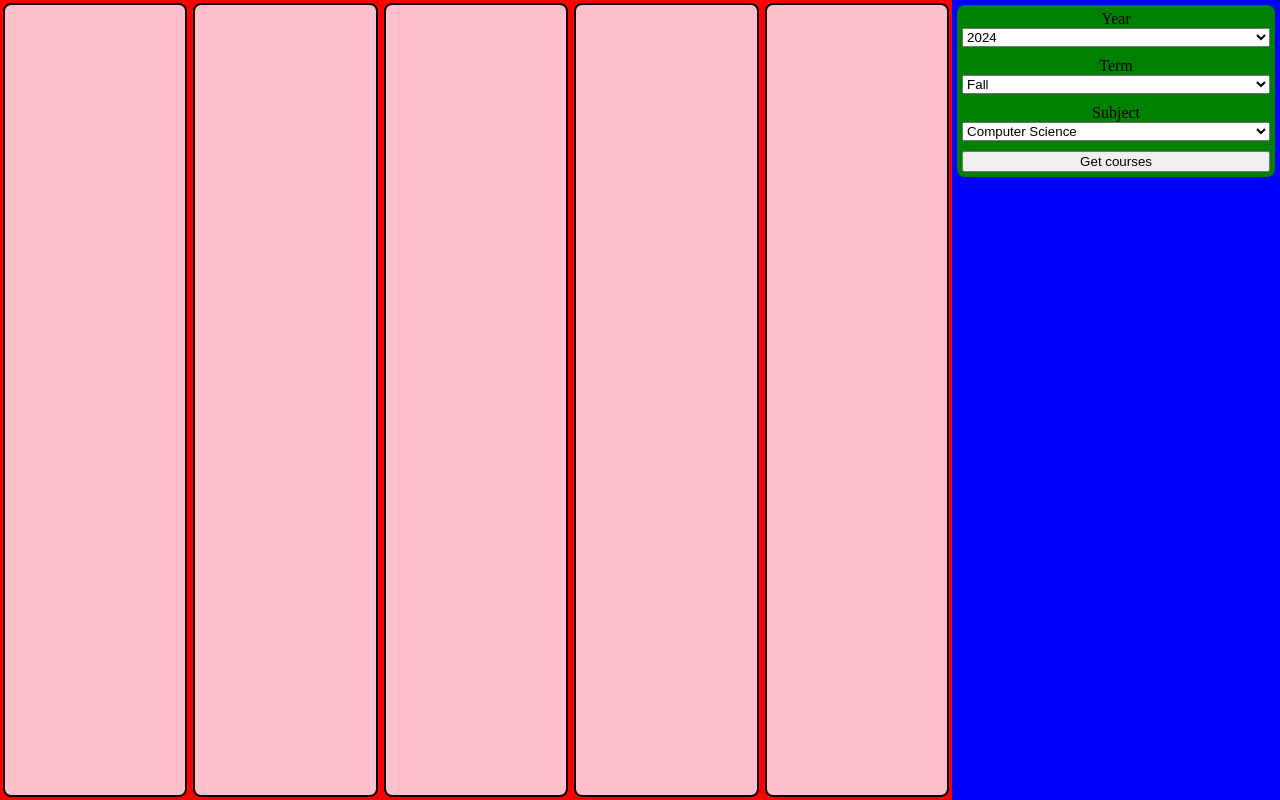
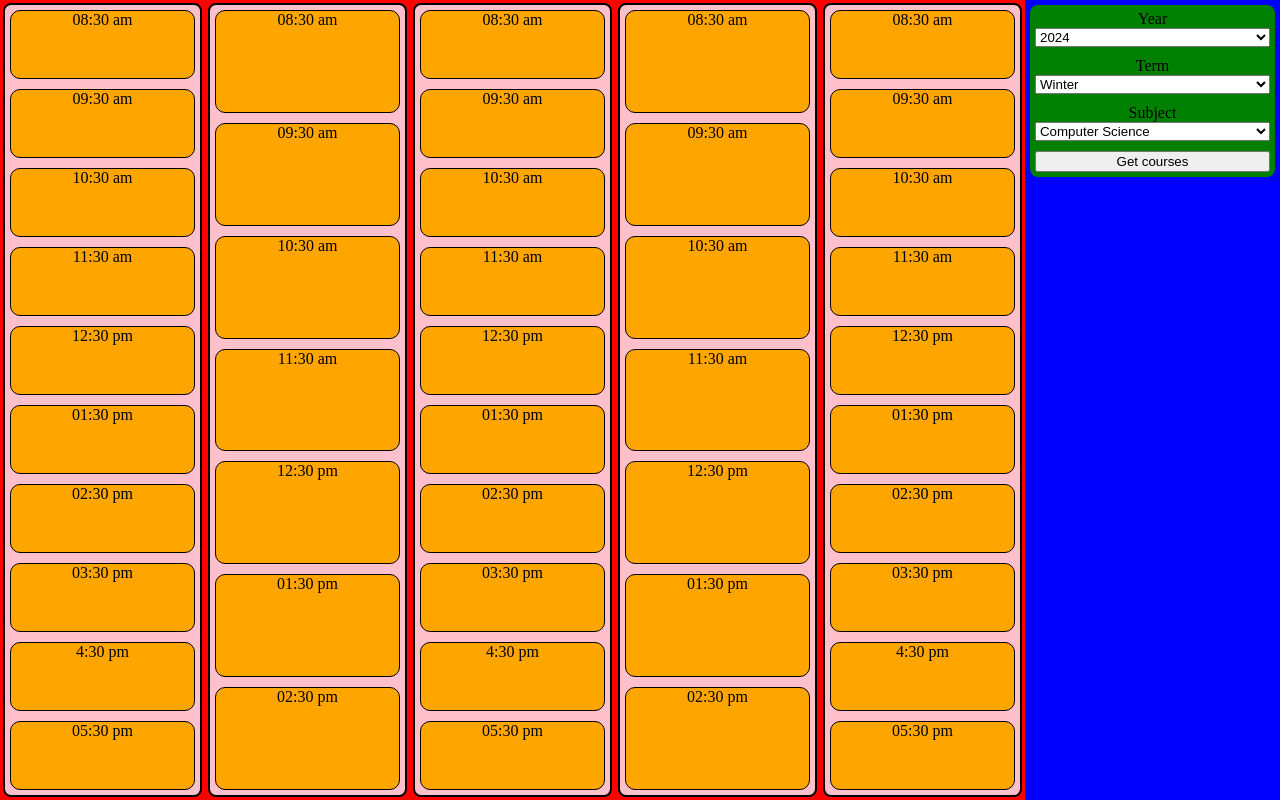
Before and after one commit to taj-brar/aurora_react, a React (Create React App) app: page / in a window 1280 px wide. Built offline with nearby package versions, Linux system fonts and the light colour scheme; what moment-range would draw is missing.

Commit message:
Course selecting
- Courses can now be selected from the list and will show in the corresponding slots in the week view (no conflict detection as of now)
- Disabled certain terms depending on selected year

```diff
--- a/src/App.css
+++ b/src/App.css
@@ -79,7 +79,7 @@ body {
 .course-list-flex-item {
   flex-grow: 0;
   margin: 5px;
-  padding: 8px;
+  padding: 0;
   border-radius: 8px;
   min-height: 110px;
   background-color: yellow;
@@ -108,3 +108,22 @@ p.course-details {
   overflow: hidden;
   text-overflow: ellipsis;
 }
+
+.DayContainer {
+  flex-basis: auto;
+  flex-grow: 1;
+  background-color: pink;
+  border: 2px solid black;
+  border-radius: 8px;
+  margin: 3px;
+  display: flex;
+  flex-direction: column;
+}
+
+.CourseSlot {
+  flex-grow: 1;
+  margin: 5px;
+  background-color: orange;
+  border: 1px solid black;
+  border-radius: 10px;
+}
--- a/src/App.js
+++ b/src/App.js
@@ -6,8 +6,13 @@ import RepeatedSession from './RepeatedSession.js';
 import YearSelector from './YearSelector.js';
 import TermSelector from "./TermSelector.js";
 import SubjectSelector from "./SubjectSelector.js";
+import DayContainer from './DayContainer.js';
+import {MWFSlots} from "./DayContainer.js";
+import {TRSlots} from "./DayContainer.js";
 
 class App extends React.Component {
+    disabledTerms = [];
+
     constructor(props) {
         super(props);
 
@@ -19,6 +24,8 @@ class App extends React.Component {
             chosenCourses: []
         }
 
+        this.updateDisabledTerms('2024');
+
         this.updateCourseList = this.updateCourseList.bind(this);
         this.unChooseCourse = this.unChooseCourse.bind(this);
         this.chooseCourse = this.chooseCourse.bind(this);
@@ -28,39 +35,45 @@ class App extends React.Component {
     }
 
     async updateCourseList() {
-        console.log("Update course list");
         await Utility.getCourses(this.state.year, this.state.term, this.state.subject)
             .then(data => RepeatedSession.CreateFromParsedDataSet(data))
             .then(courseList => {
-                this.setState({courses: courseList});
+                this.setState({
+                    courses: courseList,
+                    chosenCourses: []
+                });
             })
     }
 
     unChooseCourse(crn) {
-        console.log("\nunChose: " + crn);
         this.setState((oldState) => ({
             chosenCourses: oldState.chosenCourses.filter((c) => c.getCRN() !== crn)
         }), () => {
-            console.log(this.state.chosenCourses);
-            console.log("DONE --- unChose: " + crn);
         })
     }
 
     chooseCourse(crn) {
-        console.log("\nchose: " + crn);
         this.setState((oldState) => ({
             chosenCourses: oldState.chosenCourses.concat(oldState.courses.filter((c) => c.getCRN() === crn))
-        }), () => {
-            console.log(this.state.chosenCourses);
-            console.log("DONE --- chose: " + crn);
-        });
+        }), () => {});
 
+    }
+
+    updateDisabledTerms(year) {
+        this.disabledTerms = [];
+        if (year === '2020')
+            this.disabledTerms.push('Fall');
+        else if (year === '2024') {
+            this.disabledTerms.push('Summer');
+            this.disabledTerms.push('Fall');
+        }
     }
 
     setYear(newYear) {
         this.setState({
             year: newYear
         })
+        this.updateDisabledTerms(newYear)
     }
 
     setTerm(newTerm) {
@@ -78,17 +91,21 @@ class App extends React.Component {
     render() {
         const coursesList = this.state.courses.map((course) =>
                 <Course key={`${course.getCRN()} ${course.getTerm()}`} course={course} unChooseCourse={this.unChooseCourse} chooseCourse={this.chooseCourse}/>);
+        const mondayCourses = this.state.chosenCourses.filter(course => course.isOnMonday());
+        const tuesdayCourses = this.state.chosenCourses.filter(course => course.isOnTuesday());
+        const wednesdayCourses = this.state.chosenCourses.filter(course => course.isOnWednesday())
+        const thursdayCourses = this.state.chosenCourses.filter(course => course.isOnThursday());
+        const fridayCourses = this.state.chosenCourses.filter(course => course.isOnFriday());
 
         return (
-
             <div className="App main-flex-container">
 
                 <div className="week-flex-container">
-                    <div className="day-flex-container"></div>
-                    <div className="day-flex-container"></div>
-                    <div className="day-flex-container"></div>
-                    <div className="day-flex-container"></div>
-                    <div className="day-flex-container"></div>
+                    <DayContainer key={mondayCourses.length + 'M'} courses={mondayCourses} numSlots={MWFSlots}/>
+                    <DayContainer key={tuesdayCourses.length + 'T'} courses={tuesdayCourses} numSlots={TRSlots}/>
+                    <DayContainer key={wednesdayCourses.length + 'W'} courses={wednesdayCourses} numSlots={MWFSlots}/>
+                    <DayContainer key={thursdayCourses.length + 'R'} courses={thursdayCourses} numSlots={TRSlots}/>
+                    <DayContainer key={fridayCourses.length + 'F'} courses={fridayCourses} numSlots={MWFSlots}/>
                 </div>
 
                 <div className="sidebar-flex-container">
@@ -108,7 +125,7 @@ class App extends React.Component {
                         <div className="menu-flex-item">
                             <label htmlFor="term">Term</label>
                             <br/>
-                            <TermSelector setTerm={this.setTerm}/>
+                            <TermSelector key={this.disabledTerms.toString()} setTerm={this.setTerm} disabledTerms={this.disabledTerms}/>
                         </div>
 
                         <div className="menu-flex-item">
--- a/src/Course.js
+++ b/src/Course.js
@@ -29,7 +29,7 @@ class Course extends React.Component {
 
     render() {
         const course = this.state.course;
-        const schedule = course.getSchedule() ? course.getSchedule()["0"] : null;
+        const schedule = course.getSchedules() ? course.getSchedules()["0"] : null;
         const courseButtonStyle = {
             backgroundColor: this.state.chosen ? "#9e9ea3" : "#d0d0d7"
         }
--- /dev/null
+++ b/src/DayContainer.js
@@ -0,0 +1,44 @@
+import React from "react";
+import RepeatedSession from "./RepeatedSession.js";
+import './App.css'
+
+class DayContainer extends React.Component {
+    constructor(props) {
+        super(props);
+
+        this.state = {
+            courses: props.courses.sort(RepeatedSession.compareCourses),
+            numSlots: props.numSlots
+        }
+    }
+
+    render() {
+        let i = 0;
+        let displayedCourses = this.state.courses.flatMap(course => {
+            let slots = [];
+            while (course.getPrimarySchedule().getStartTime().localeCompare(slotStartTimes[i]) > 0) {
+                slots.push(<div className='CourseSlot'>{slotStartTimes[i]}</div>);
+                i++;
+            }
+            slots.push(<div className='CourseSlot'>{course.getCourseNumber()}</div>);
+            i++;
+            console.log('SLOTS:' + slots);
+            return slots;
+        });
+        while (displayedCourses.length < this.state.numSlots)
+            displayedCourses.push(<div className='CourseSlot'>{slotStartTimes[i++]}</div>)
+
+        return (
+            <div className='DayContainer'>
+                {displayedCourses}
+            </div>
+        );
+    }
+}
+
+const slotStartTimes = ['08:30 am', '09:30 am', '10:30 am', '11:30 am', '12:30 pm',
+    '01:30 pm', '02:30 pm', '03:30 pm', '4:30 pm', '05:30 pm'];
+
+export default DayContainer;
+export const MWFSlots = 10;
+export const TRSlots = 7;
--- a/src/MeetingTimes.js
+++ b/src/MeetingTimes.js
@@ -20,9 +20,9 @@ class MeetingTimes {
     // CONSTRUCTOR
     constructor(data) {
         this.#type = data.type;
-        this.#startTime = this.hasTimeInfo() ? moment(data.timeSlot.split(' - ')['0'], 'hh:mm a') : null;
-        this.#endTime = this.hasTimeInfo() ? moment(data.timeSlot.split(' - ')['1'], 'hh:mm a') : null;
-        this.#timeSlot = this.hasTimeInfo() ? moment.range(this.#startTime, this.#endTime) : null;
+        this.#startTime = data.timeSlot != null ? moment(data.timeSlot.split(' - ')['0'], 'hh:mm a') : null;
+        this.#endTime = data.timeSlot != null ? moment(data.timeSlot.split(' - ')['1'], 'hh:mm a') : null;
+        this.#timeSlot = data.timeSlot != null ? moment.range(this.#startTime, this.#endTime) : null;
         this.#days = data.days;
         this.#location = data.location;
         this.#dateRange = data.dateRange;
@@ -31,7 +31,7 @@ class MeetingTimes {
     }
 
     hasTimeInfo() {
-        return this.#type !== 'On-Line Study' && this.#type !== 'Project';
+        return this.#startTime != null && this.#endTime != null;
     }
 
     getType() {
@@ -70,10 +70,30 @@ class MeetingTimes {
         return this.#instructors;
     }
 
+    isOnMonday() {
+        return this.getDays() !== null ? this.getDays().includes('M') : false;
+    }
+
+    isOnTuesday() {
+        return this.getDays() !== null ? this.getDays().includes('T') : false;
+    }
+
+    isOnWednesday() {
+        return this.getDays() !== null ? this.getDays().includes('W') : false;
+    }
+
+    isOnThursday() {
+        return this.getDays() !== null ? this.getDays().includes('R') : false;
+    }
+
+    isOnFriday() {
+        return this.getDays() !== null ? this.getDays().includes('F') : false;
+    }
+
     isConflict(otherMeetingTime) {
         let dayOverlap = false;
         for (let i = 0; i < otherMeetingTime.#days; i++)
-            dayOverlap &= this.#days.contains(otherMeetingTime.#days.charAt(i));
+            dayOverlap &= this.#days.includes(otherMeetingTime.#days.charAt(i));
 
         return dayOverlap && this.#timeSlot.overlaps(otherMeetingTime.#timeSlot);
     }
--- a/src/RepeatedSession.js
+++ b/src/RepeatedSession.js
@@ -40,6 +40,7 @@ class RepeatedSession {
             : null;
     }
 
+    // INSTANCE METHODS
     getCourseName() {
         return this.#courseName;
     }
@@ -88,15 +89,45 @@ class RepeatedSession {
         return this.#campus;
     }
 
-    getSchedule() {
+    getSchedules() {
         return this.#schedule;
     }
 
+    getPrimarySchedule() {
+        return this.#schedule ? this.#schedule['0'] : null;
+    }
+
+    isOnMonday() {
+        return this.#schedule !== null ? this.#schedule['0'].isOnMonday(): false;
+    }
+
+    isOnTuesday() {
+        return this.#schedule !== null ? this.#schedule['0'].isOnTuesday(): false;
+    }
+
+    isOnWednesday() {
+        return this.#schedule !== null ? this.#schedule['0'].isOnWednesday(): false;
+    }
+
+    isOnThursday() {
+        return this.#schedule !== null ? this.#schedule['0'].isOnThursday(): false;
+    }
+
+    isOnFriday() {
+        return this.#schedule !== null ? this.#schedule['0'].isOnFriday(): false;
+    }
+
+    // CLASS METHODS
     static CreateFromParsedDataSet(parsedDataSet) {
         const repeatedSessions = [];
         parsedDataSet.forEach(parsedData => repeatedSessions.push(new RepeatedSession(parsedData)));
         return repeatedSessions;
     }
+
+    static compareCourses(courseA, courseB) {
+        return courseA.getPrimarySchedule().getStartTime().localeCompare(courseB.getPrimarySchedule().getStartTime());
+    }
+
 }// end class RepeatedSession
 
 export default RepeatedSession;
--- a/src/TermSelector.js
+++ b/src/TermSelector.js
@@ -6,8 +6,9 @@ class TermSelector extends React.Component {
         super(props);
 
         this.state = {
-            selectedTerm: 'Fall',
-            setTerm: props.setTerm
+            selectedTerm: 'Winter',
+            setTerm: props.setTerm,
+            disabledTerms: props.disabledTerms
         }
 
         this.handleChange = this.handleChange.bind(this);
@@ -24,9 +25,9 @@ class TermSelector extends React.Component {
     render() {
         return (
             <select id="term" className="menu-select-item" value={this.state.selectedTerm} onChange={this.handleChange}>
-                <option value="Fall">Fall</option>
-                <option value="Winter">Winter</option>
-                <option value="Summer">Summer</option>
+                <option value="Fall" disabled={this.state.disabledTerms.includes('Fall')}>Fall</option>
+                <option value="Winter" disabled={this.state.disabledTerms.includes('Winter')}>Winter</option>
+                <option value="Summer" disabled={this.state.disabledTerms.includes('Summer')}>Summer</option>
             </select>
         );
     }
```
